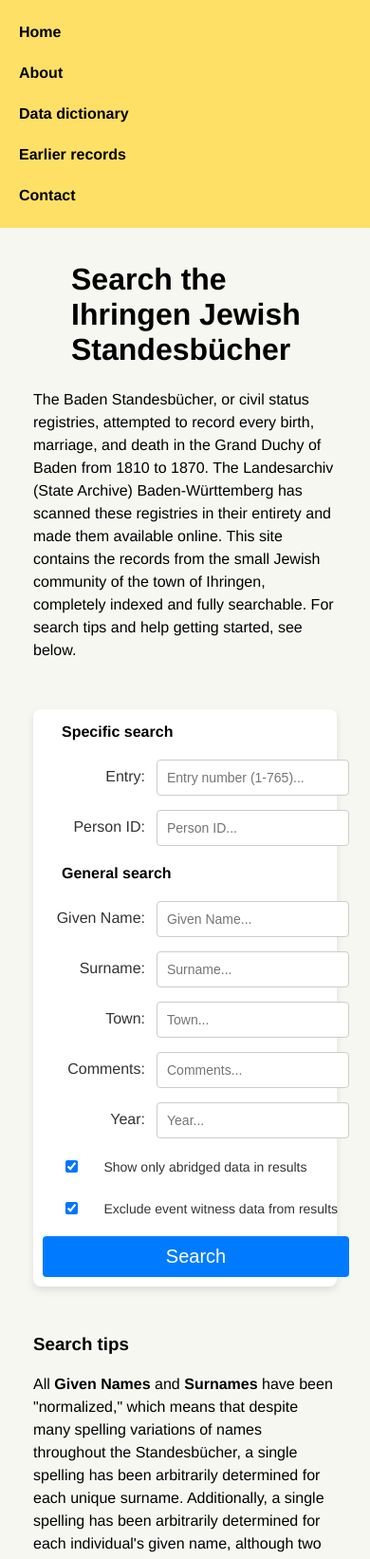
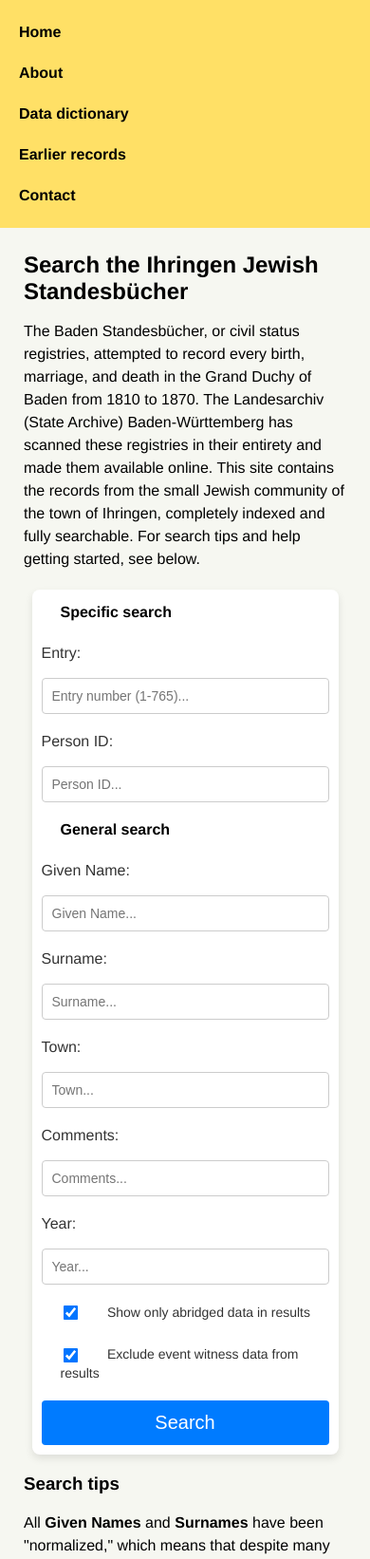
Before and after one commit to djwile/ihringen, a Flask app: page / in a window 390 px wide. Shown: the top 1642 px of the page at 95% size. Run offline with Flask 3, Linux system fonts and the light colour scheme.

Commit message:
Update search_app-page.html
Adding mobile compatibility

```diff
--- a/search_app/templates/search_app-page.html
+++ b/search_app/templates/search_app-page.html
@@ -12,6 +12,7 @@
         }
         .container h1 {
             margin-left: 40px;
+            font-size: 1.8rem;
         }
         .container p{
             line-height: 1.5;
@@ -26,9 +27,11 @@
             max-width: 400px;
             margin: 50px auto;
             background-color: white;
-            padding: 10px;
+            padding: 15px;
             border-radius: 8px;
             box-shadow: 0 4px 8px rgba(0, 0, 0, 0.1);
+            box-sizing: border-box;
+            width: 95%;
         }
         .search-text {
             grid-column: 1 / span 2;
@@ -41,6 +44,8 @@
             border: 1px solid #ccc;
             border-radius: 4px;
             font-size: 14px;
+            width: 100%;
+            box-sizing: border-box;
         }
         .boxfix {
             grid-column: 1 / span 2;
@@ -48,8 +53,9 @@
             padding-left: 20px;
         }
         .search-container input[type="checkbox"] {
-            transform: scale(1);
-            vertical-align: bottom;
+            transform: scale(1.2);
+            vertical-align: middle;
+            margin-right: 8px;
         }
         .search-container label {
             text-align: right;
@@ -58,7 +64,8 @@
             font-size: 16px;
             color: #333;
         }
-        .search-container label[for="abridged-data"], label[for="witness-ind"] {
+        .search-container label[for="abridged-data"],
+        label[for="witness-ind"] {
             text-align: left;
             padding: 0;
             padding-left: 20px;
@@ -68,7 +75,7 @@
         }
         .search-container button {
             grid-column: 1 / span 2;
-            padding: 10px;
+            padding: 12px;
             background-color: #007bff;
             color: white;
             border: none;
@@ -76,20 +83,25 @@
             font-size: 20px;
             cursor: pointer;
             transition: background-color 0.3s ease;
+            min-height: 44px;
+        }
+        .search-container button:hover {
+            background-color: #0056b3;
         }
         table {
             margin-left: auto;
             margin-right: auto;
             border-collapse: collapse;
             margin-top: 20px;
+            width: 100%;
+            max-width: 400px;
         }
         table, th, td {
             border: 1px solid black;
             font-size: .95em;
         }
         td {
-            padding: 5px;
-            padding-right: 20px;
+            padding: 5px 20px;
             text-align: right;
         }
         td:nth-child(1) {
@@ -107,6 +119,43 @@
             text-align: center;
             background-color: #ffe066;
             border-block: thick solid black;
+        }
+
+        /* Added Mobile Responsive Design */
+        @media screen and (max-width: 768px) {
+            .container {
+                margin: 10px;
+            }
+
+            .search-container {
+                grid-template-columns: 1fr;
+                padding: 10px;
+                margin: 20px auto;
+            }
+
+            .search-container label {
+                text-align: left;
+                padding-top: 5px;
+                padding-bottom: 2px;
+                grid-column: 1 / span 2;
+            }
+
+            .search-container input[type="text"] {
+                grid-column: 1 / span 2;
+            }
+
+            table {
+                font-size: 0.9em;
+            }
+
+            td, th {
+                padding: 8px 6px;
+            }
+
+            .container h1 {
+                font-size: 1.5rem;
+                margin: 10px 0;
+            }
         }
     </style>
 {% endblock %}
```
